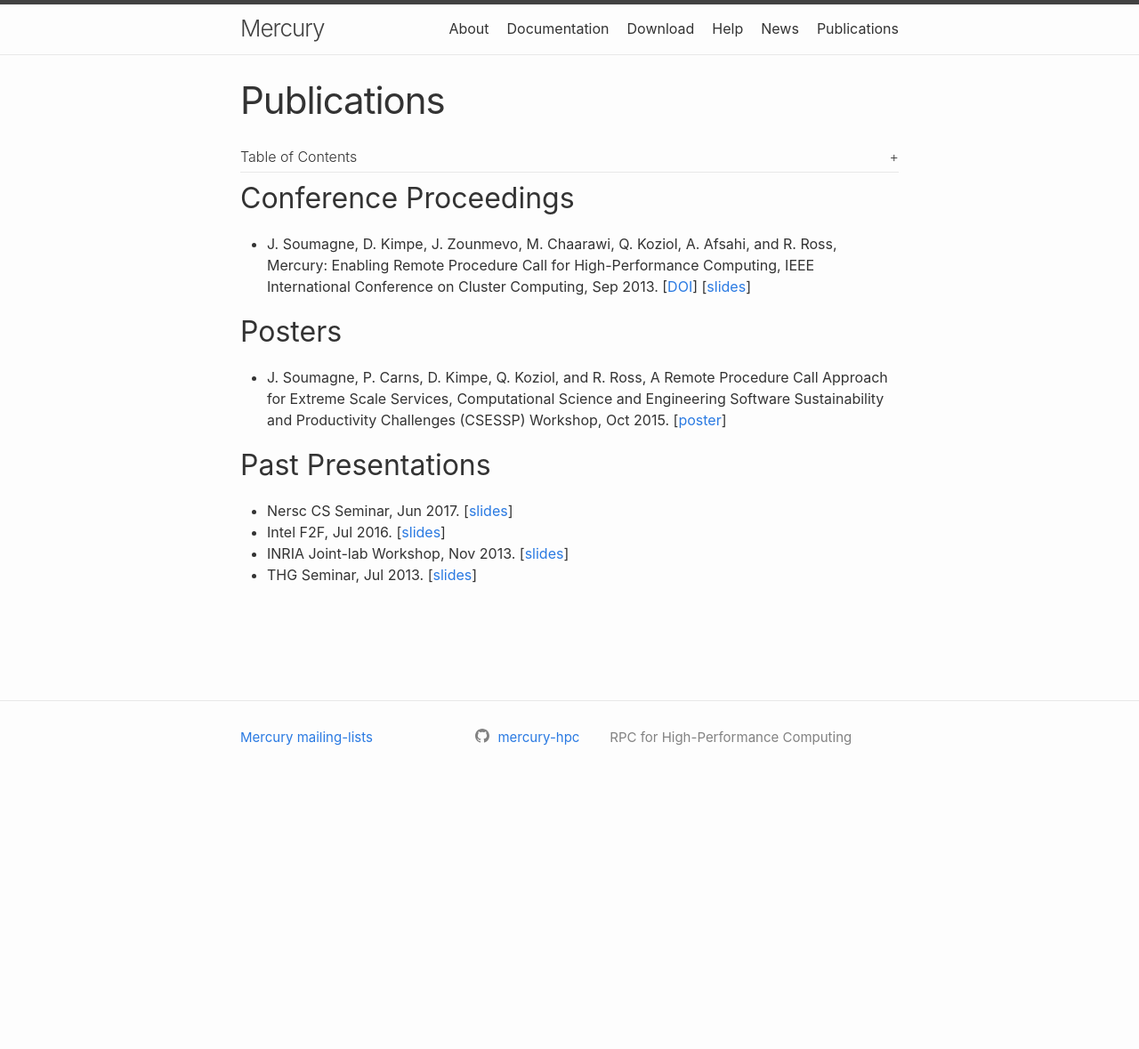
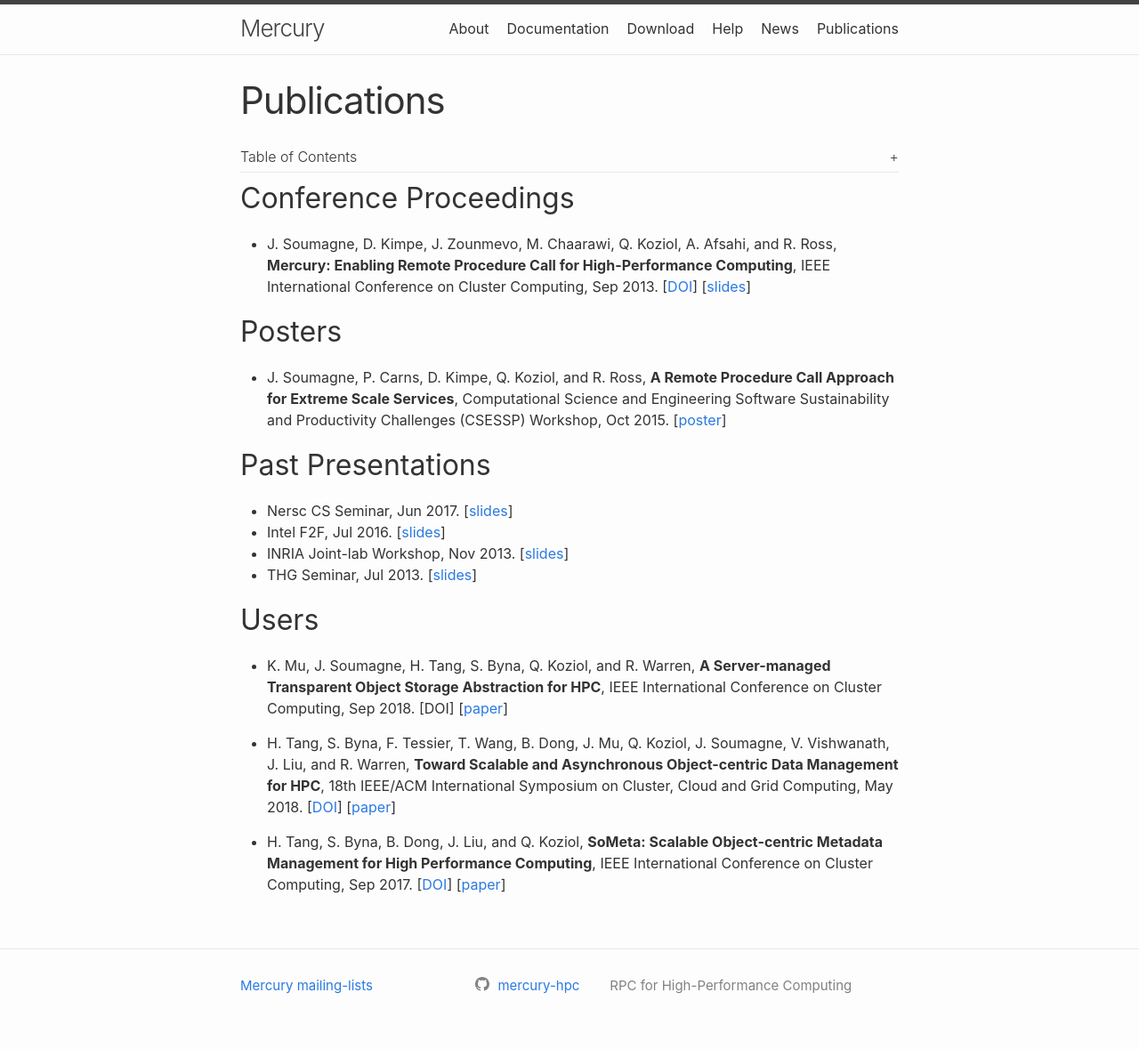
Before and after one commit to Mercury-HPC/Mercury-HPC.github.io, a Jekyll site: the page built from publications.md, in a window 1280 px wide. Shown: the whole page at 89% size. Built offline with Jekyll 4.4.1, drawn with Linux system fonts in a browser that asks for light colours; nearby versions of some CDN libraries; before the commit the page ends 900 px from its top, so only the background shows below that.

Commit message:
Update publications

```diff
--- a/publications.md
+++ b/publications.md
@@ -6,14 +6,19 @@ permalink: /publications/
 
 ## Conference Proceedings
 
-* J. Soumagne, D. Kimpe, J. Zounmevo, M. Chaarawi, Q. Koziol, A. Afsahi, and R. Ross, Mercury: Enabling Remote Procedure Call for High-Performance Computing, IEEE International Conference on Cluster Computing, Sep 2013. [[DOI][doi_paper]] [[slides][slides_paper]]
+* J. Soumagne, D. Kimpe, J. Zounmevo, M. Chaarawi, Q. Koziol, A. Afsahi, and R. Ross, <b>Mercury: Enabling Remote Procedure Call for High-Performance Computing</b>, IEEE International Conference on Cluster Computing, Sep 2013. [[DOI][doi_paper]] [[slides][slides_paper]]
+
+[doi_paper]: http://dx.doi.org/10.1109/CLUSTER.2013.6702617
+[slides_paper]: ftp://ftp.mcs.anl.gov/pub/mercury/documents/cluster2013_slides_121.pdf
 
 ## Posters
 
-* J. Soumagne, P. Carns, D. Kimpe, Q. Koziol, and R. Ross, A Remote Procedure
-Call Approach for Extreme Scale Services, Computational Science and Engineering
+* J. Soumagne, P. Carns, D. Kimpe, Q. Koziol, and R. Ross,
+<b>A Remote Procedure Call Approach for Extreme Scale Services</b>, Computational Science and Engineering
 Software Sustainability and Productivity Challenges (CSESSP) Workshop, Oct 2015.
 [[poster][poster_csessp]]
+
+[poster_csessp]: https://www.orau.gov/csessp2015/posters/Soumagne_Jerome.pdf
 
 ## Past Presentations
 
@@ -22,11 +27,21 @@ Software Sustainability and Productivity Challenges (CSESSP) Workshop, Oct 2015.
 * INRIA Joint-lab Workshop, Nov 2013. [[slides][slides_inria]]
 * THG Seminar, Jul 2013. [[slides][slides_hdf]]
 
-[doi_paper]: http://dx.doi.org/10.1109/CLUSTER.2013.6702617
-[slides_paper]: ftp://ftp.mcs.anl.gov/pub/mercury/documents/cluster2013_slides_121.pdf
 [slides_hdf]: ftp://ftp.mcs.anl.gov/pub/mercury/documents/2013-06-28-Mercury_THG_internal.pdf
 [slides_inria]: https://wiki.ncsa.illinois.edu/download/attachments/29164828/dkimpe-mercury.pdf
-[poster_csessp]: https://www.orau.gov/csessp2015/posters/Soumagne_Jerome.pdf
-
 [slides_july16_intel]: /assets/2016-07-14_F2F/2016-07-14-Intel-meeting_Soumagne.pdf
 [slides_june17_lbnl]: /assets/2017-06-22-Nersc/slides.pdf
+
+## Users
+
+* K. Mu, J. Soumagne, H. Tang, S. Byna, Q. Koziol, and R. Warren, <b>A Server-managed Transparent Object Storage Abstraction for HPC</b>, IEEE International Conference on Cluster Computing, Sep 2018.
+[DOI]
+[[paper](https://sdm.lbl.gov/pdc/pubs/201809_Cluster2018-PDCBufMap.pdf)]
+
+* H. Tang, S. Byna, F. Tessier, T. Wang, B. Dong, J. Mu, Q. Koziol, J. Soumagne, V. Vishwanath, J. Liu, and R. Warren, <b>Toward Scalable and Asynchronous Object-centric Data Management for HPC</b>, 18th IEEE/ACM International Symposium on Cluster, Cloud and Grid Computing, May 2018.
+[[DOI](https://doi.org/10.1109/CCGRID.2018.00026)]
+[[paper](https://sdm.lbl.gov/pdc/pubs/201805_CCGrid2018_PDCsys.pdf)]
+
+* H. Tang, S. Byna, B. Dong, J. Liu, and Q. Koziol, <b>SoMeta: Scalable Object-centric Metadata Management for High Performance Computing</b>, IEEE International Conference on Cluster Computing, Sep 2017.
+[[DOI](https://doi.org/10.1109/CLUSTER.2017.53)]
+[[paper](https://sdm.lbl.gov/pdc/pubs/201709_SoMeta_Cluster_Tang_Byna.pdf)]
```
